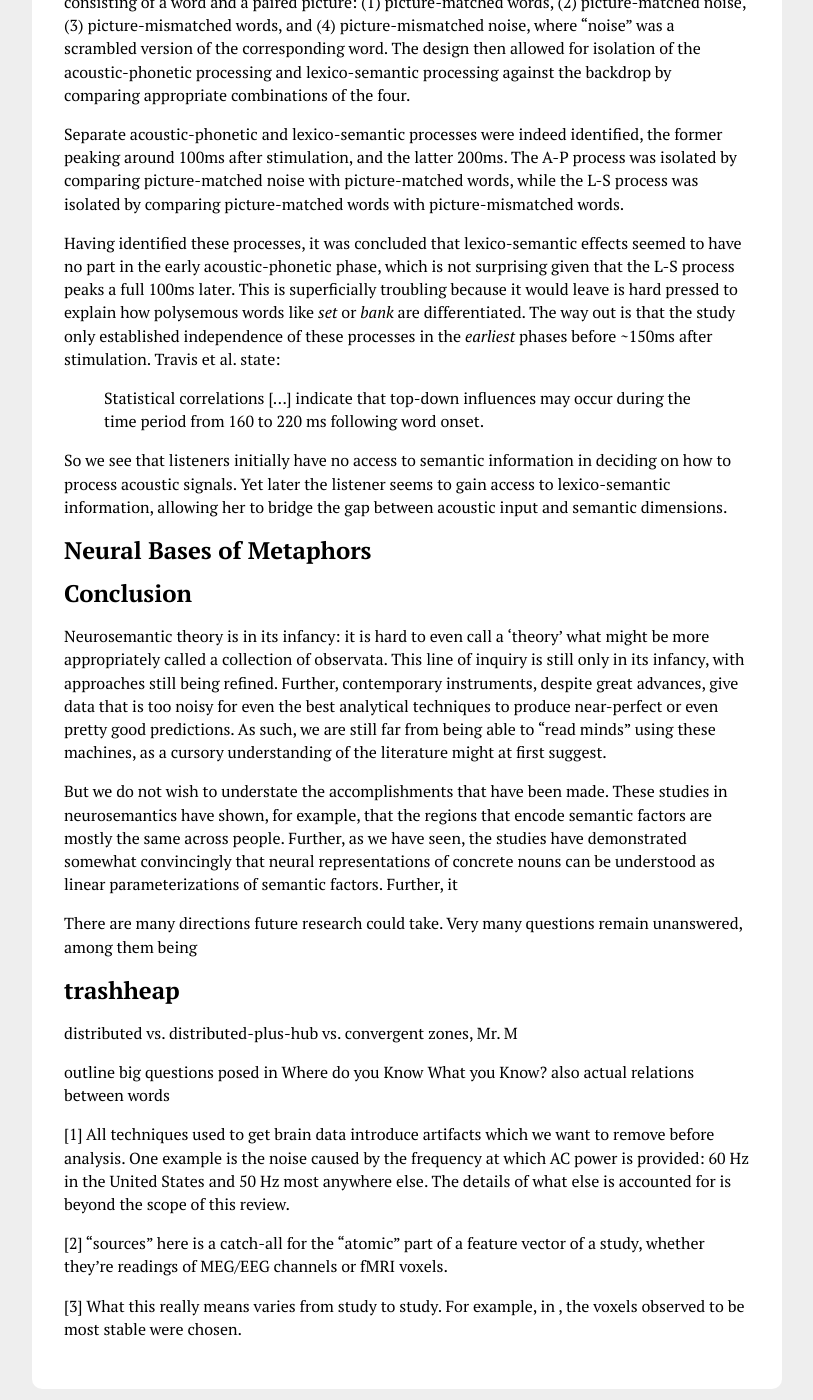
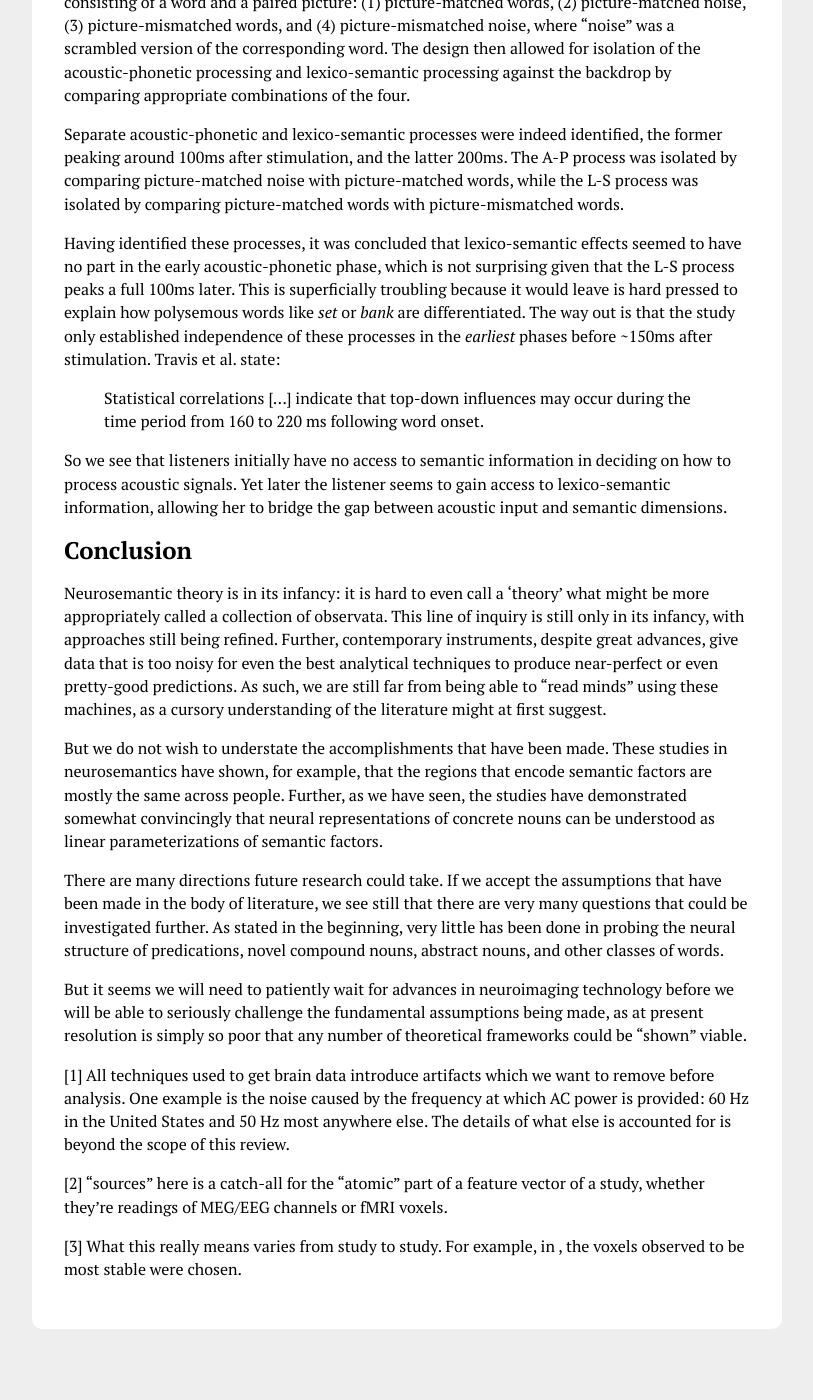
Before and after one commit to csneuro/csneuro.github.io, a Jekyll site: the page built from nsemant.md, in a window 1280 px wide and 1400 px high, scrolled down 3778 px. Shown: the whole window, without its empty margins (233-1046 px from the left). Built offline with Jekyll 4.4.1, drawn with Linux system fonts in a browser that asks for light colours; after the commit the page ends 5118 px from its top, so only the background shows below that.

Commit message:
Update nsemant.md

```diff
--- a/nsemant.md
+++ b/nsemant.md
@@ -79,25 +79,16 @@ Having identified these processes, it was concluded that lexico-semantic effects
 
 So we see that listeners initially have no access to semantic information in deciding on how to process acoustic signals. Yet later the listener seems to gain access to lexico-semantic information, allowing her to bridge the gap between acoustic input and semantic dimensions.
 
-Neural Bases of Metaphors
--------------------------
-
-
 Conclusion
 ----------
 
-Neurosemantic theory is in its infancy: it is hard to even call a ‘theory’ what might be more appropriately called a collection of observata. This line of inquiry is still only in its infancy, with approaches still being refined. Further, contemporary instruments, despite great advances, give data that is too noisy for even the best analytical techniques to produce near-perfect or even pretty good predictions. As such, we are still far from being able to “read minds” using these machines, as a cursory understanding of the literature might at first suggest.
+Neurosemantic theory is in its infancy: it is hard to even call a ‘theory’ what might be more appropriately called a collection of observata. This line of inquiry is still only in its infancy, with approaches still being refined. Further, contemporary instruments, despite great advances, give data that is too noisy for even the best analytical techniques to produce near-perfect or even pretty-good predictions. As such, we are still far from being able to “read minds” using these machines, as a cursory understanding of the literature might at first suggest.
 
-But we do not wish to understate the accomplishments that have been made. These studies in neurosemantics have shown, for example, that the regions that encode semantic factors are mostly the same across people. Further, as we have seen, the studies have demonstrated somewhat convincingly that neural representations of concrete nouns can be understood as linear parameterizations of semantic factors. Further, it
+But we do not wish to understate the accomplishments that have been made. These studies in neurosemantics have shown, for example, that the regions that encode semantic factors are mostly the same across people. Further, as we have seen, the studies have demonstrated somewhat convincingly that neural representations of concrete nouns can be understood as linear parameterizations of semantic factors.
 
-There are many directions future research could take. Very many questions remain unanswered, among them being
+There are many directions future research could take. If we accept the assumptions that have been made in the body of literature, we see still that there are very many questions that could be investigated further. As stated in the beginning, very little has been done in probing the neural structure of predications, novel compound nouns, abstract nouns, and other classes of words.
 
-
-trashheap
----------
-distributed vs. distributed-plus-hub vs. convergent zones, Mr. M
-
-outline big questions posed in Where do you Know What you Know? also actual relations between words
+But it seems we will need to patiently wait for advances in neuroimaging technology before we will be able to seriously challenge the fundamental assumptions being made, as at present resolution is simply so poor that any number of theoretical frameworks could be “shown” viable.
 
 [1] All techniques used to get brain data introduce artifacts which we want to remove before analysis. One example is the noise caused by the frequency at which AC power is provided: 60 Hz in the United States and 50 Hz most anywhere else. The details of what else is accounted for is beyond the scope of this review.
 
```
